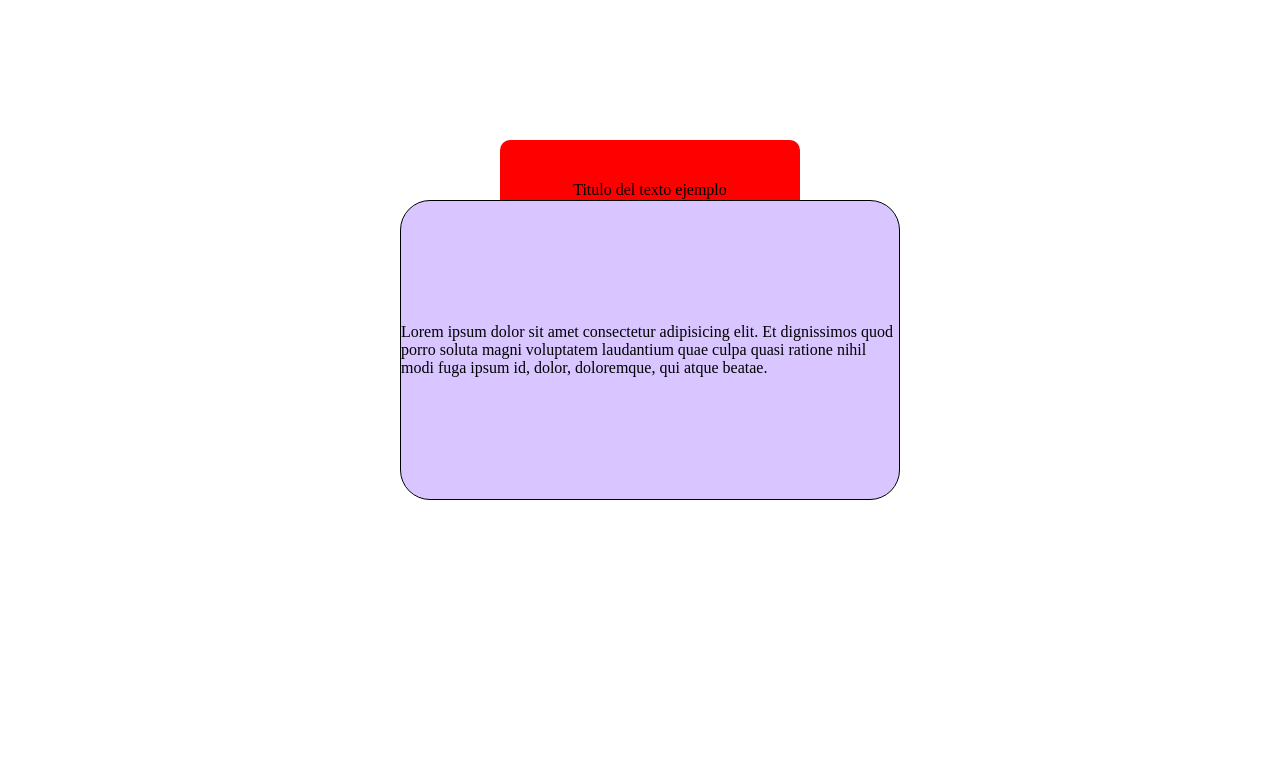
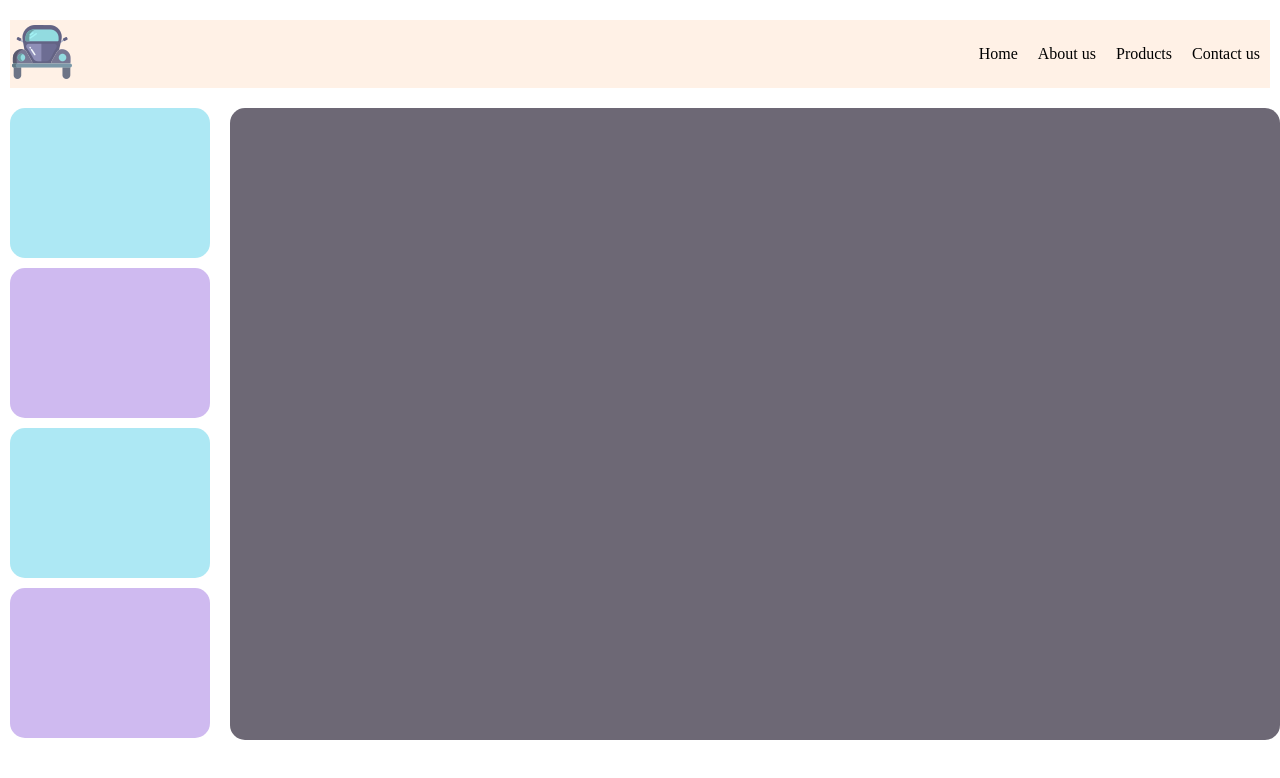
Before and after one commit to dramirez19/Curso-definitivo-HTML-y-CSS, a plain HTML site: page desafio-position/index.html in a window 1280 px wide. Drawn offline with Linux system fonts and the light colour scheme.

Commit message:
Se modifican ambos archivos (HTML y CSS) del reto del desafio de posicion luego de aprender flex. Tambien se agrega una nueva carpeta de imagenes

```diff
--- a/desafio-position/index.html
+++ b/desafio-position/index.html
@@ -5,14 +5,37 @@
     <meta http-equiv="X-UA-Compatible" content="IE=edge">
     <meta name="viewport" content="width=device-width, initial-scale=1.0">
     <link rel="stylesheet" href="style.css">
-    <title>Desafio Position</title>
+    <title>HTML & CSS challenge</title>
 </head>
 <body>
+    <header>
+        <figure>
+            <img src="./imagenes/volkswagen.png" alt="logo">
+        </figure>
+        <nav>
+            <ul class="nav-bar">
+                <li class="nav-bar__item">Home</li>
+                <li class="nav-bar__item">About us</li>
+                <li class="nav-bar__item">Products</li>
+                <li class="nav-bar__item">Contact us</li>
+            </ul>
+        </nav>
+    </header>
     <main>
-        <div class="container">
-            <div class="box" id="one">Titulo del texto ejemplo</div>
-            <div class="box" id="two">Lorem ipsum dolor sit amet consectetur adipisicing elit. Et dignissimos quod porro soluta magni voluptatem laudantium quae culpa quasi ratione nihil modi fuga ipsum id, dolor, doloremque, qui atque beatae.</div>
-        </div>
+        <aside class="sidebar">
+            <div class="box" id="box1"></div>
+            <div class="box" id="box2"></div>
+            <div class="box" id="box3"></div>
+            <div class="box" id="box4"></div>
+        </aside>
+        <section>
+            <article class="main-article">
+
+            </article>
+        </section>
     </main>
+    <footer>
+
+    </footer>
 </body>
 </html>
--- a/desafio-position/style.css
+++ b/desafio-position/style.css
@@ -7,34 +7,65 @@
 html {
     font-size: 62.5%;
 }
-.container {
+body {
     font-size: 1.6rem;
 }
-
-#one {
-    border: 2px;
-    background-color: red;
-    border-radius: 10px;
-    width: 30rem;
-    height: 10rem;
-    position: absolute;
-    left: 50rem;
-    top: 14rem;
+header{
     display: flex;
-    justify-content: center;
+    background-color: #fff1e6;
+    margin: 20px 10px;
+    justify-content: space-between;
     align-items: center;
 }
-#two {
-    border: 1px solid black;
-    background-color: rgb(217, 197, 255);
-    border-radius: 30px;
-    height: 30rem;
-    width: 50rem;
-    position: absolute;
-    left: 40rem;
-    top: 20rem;
+main {
     display: flex;
-    justify-content: center;
-    align-items: center;
-
+    width: 100%;
+    height: 80vh;
 }
+.nav-bar {
+    display: flex;
+}
+.nav-bar__item {
+    list-style: none;
+    padding: 10px;
+}
+.main-article {
+    background-color: #6d6875;
+    width: 82vw;
+    height: 79vh;
+    margin: 0 20px;
+    border-radius: 15px;
+}
+.box {
+    display: flex;
+    flex-direction: column;
+    ;
+}
+#box1 {
+    width: 200px;
+    height: 150px;
+    background-color: #ade8f4;
+    margin: 0 0 10px 10px;
+    border-radius: 15px;
+}
+#box2 {
+    width: 200px;
+    height: 150px;
+    background-color: #cfbaf0;
+    margin: 0 0 10px 10px;
+    border-radius: 15px;
+}
+#box3 {
+    width: 200px;
+    height: 150px;
+    background-color: #ade8f4;
+    margin: 0 0 10px 10px;
+    border-radius: 15px;
+}
+#box4 {
+    width: 200px;
+    height: 150px;
+    background-color: #cfbaf0;
+    margin: 0 0 10px 10px;
+    border-radius: 15px;
+}
```
Also changed, not shown: desafio-position/imagenes/volkswagen.png (added).
